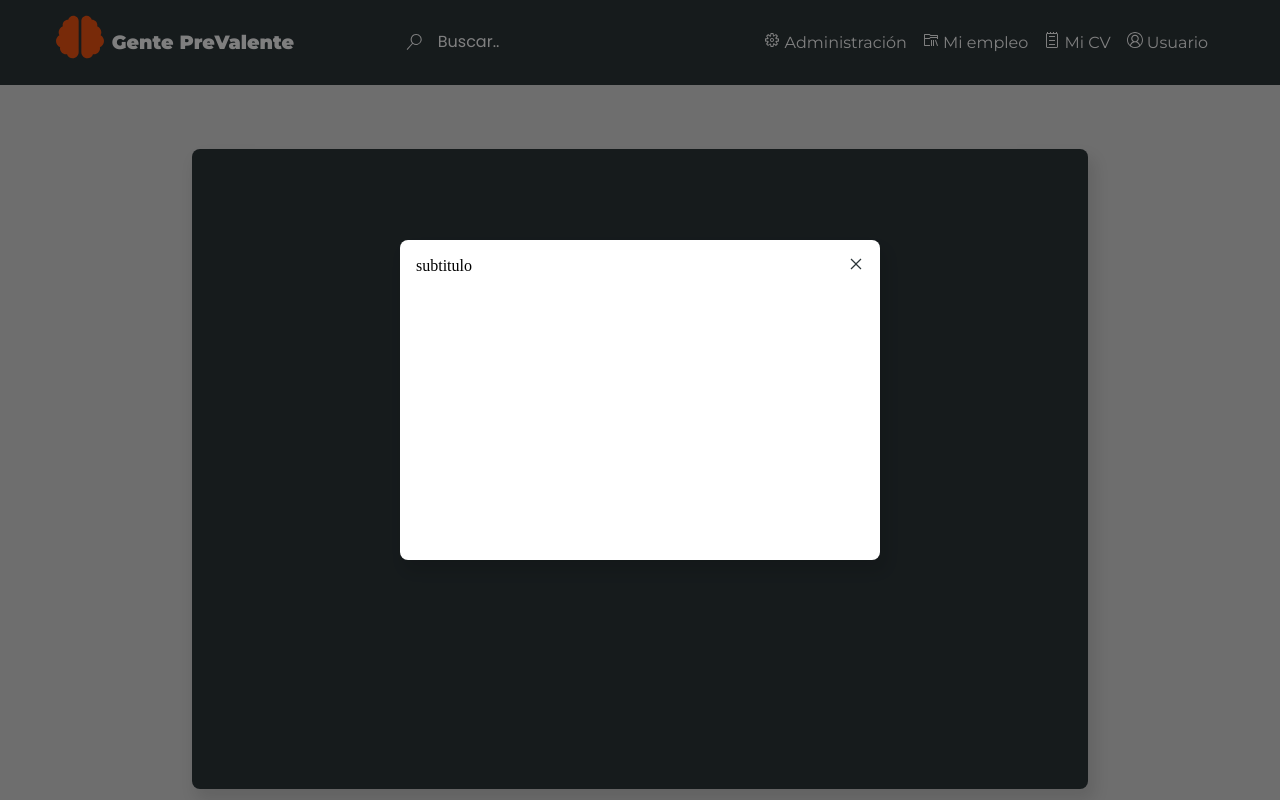
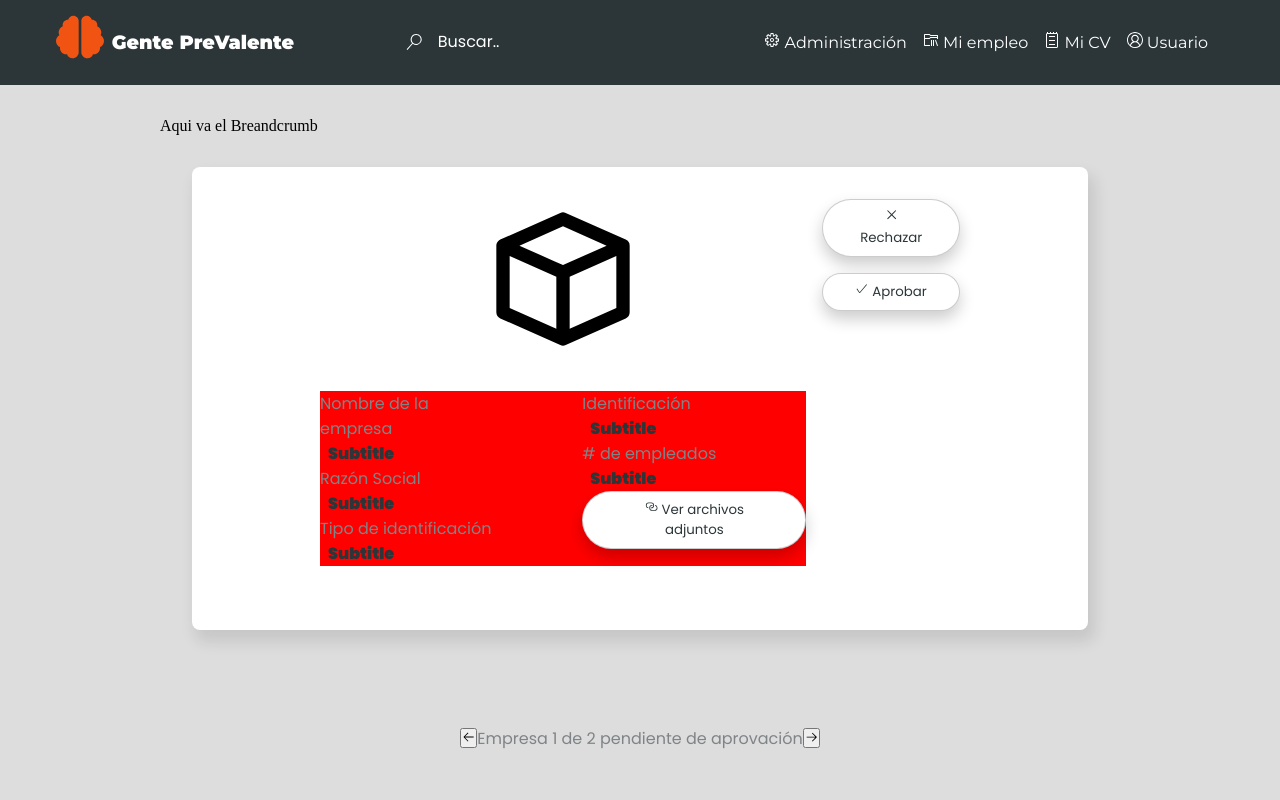
Before and after one commit to Jevelopers/PreValente, a React (Create React App) app in the folder prevalente/: page /Solicitud in a window 1280 px wide. Shown: the top 800 px of the page. Built offline with nearby package versions, Linux system fonts and the light colour scheme.

Commit message:
DatosEnCardAdministration

```diff
--- a/prevalente/src/App.js
+++ b/prevalente/src/App.js
@@ -15,6 +15,7 @@ function App() {
       <header className="App-header">
         <Routes>
           <Route path="/" element={<Layout />}>
+            <Route index element={<Administration />} />
             <Route path='Administration' element={<Administration />} />
             <Route path='Solicitud' element={<Solicitud />} />
             <Route path='Cv' element={<Error404 />} />
--- a/prevalente/src/Components/Card/Lg/Card.jsx
+++ b/prevalente/src/Components/Card/Lg/Card.jsx
@@ -1,17 +1,81 @@
 import React from 'react'
+import { useState } from 'react'
 import stylesCardLg from './Card.module.css'
+import stylesModal from '../../Modal/Modal.module.css'
+import logotipoEmpresa from '../../../Image/cube.svg'
+import ModalDoc from '../../Modal/ModalDoc'
+
+import { VscLink, VscDesktopDownload, VscCheck, VscChromeClose, VscArrowLeft, VscArrowRight } from 'react-icons/vsc';
 
 function Card() {
+  //Ctr del estado del modal
+  const [modalDoc, setmodalDoc] = useState(false);
+
+
   return (
-    <div className={stylesCardLg.card}>
-      <div className={stylesCardLg.card__colum}>
+    <>
+      <div className={stylesCardLg.card__wrapper}>
+        <div className={stylesCardLg.card}>
+          <div className={stylesCardLg.card__content}>
+            <div className={stylesCardLg.card__image}>
+              <img className={stylesCardLg.image} src={logotipoEmpresa} alt="" srcset="" />
+            </div>
+            <div className={stylesCardLg.card__info}>
+              <div className={stylesCardLg.info__colum}>
+                <h1 className={stylesCardLg.info__title}>Nombre de la empresa</h1>
+                <h6 className={stylesCardLg.info__description}>Subtitle</h6>
+                <h1 className={stylesCardLg.info__title}>Razón Social</h1>
+                <h6 className={stylesCardLg.info__description}>Subtitle</h6>
+                <h1 className={stylesCardLg.info__title}>Tipo de identificación</h1>
+                <h6 className={stylesCardLg.info__description}>Subtitle</h6>
+              </div>
+              <div className={stylesCardLg.info__colum}>
+                <h1 className={stylesCardLg.info__title}>Identificación</h1>
+                <h6 className={stylesCardLg.info__description}>Subtitle</h6>
+                <h1 className={stylesCardLg.info__title}># de empleados</h1>
+                <h6 className={stylesCardLg.info__description}>Subtitle</h6>
+                <button className={stylesCardLg.card__button} onClick={() => setmodalDoc(!modalDoc)}><VscLink /> Ver archivos adjuntos</button>
+                <ModalDoc stateModalDoc={modalDoc} changeModalDoc={setmodalDoc} >
+                  <div className={stylesModal.head__content}>
+                    <div className={stylesModal.content_box}>
+                      <h1 className={stylesModal.head__title}>RUT PrevlalentWare</h1>
+                      <h1 className={stylesModal.head__icon}><VscDesktopDownload /></h1>
+                    </div>
+                    <div className={stylesModal.content_box}>
+                      <h1 className={stylesModal.head__title}>Logo PrevlalentWare</h1>
+                      <h1 className={stylesModal.head__icon}><VscDesktopDownload /></h1>
+                    </div>
+                    <div className={stylesModal.content_box}>
+                      <h1 className={stylesModal.head__title}>Acta de constitución PrevlalentWare</h1>
+                      <h1 className={stylesModal.head__icon}><VscDesktopDownload /></h1>
+                    </div>
+                    <div className={stylesModal.content_box}>
+                      <h1 className={stylesModal.head__title}>Cámara de Comercio Prevalentware</h1>
+                      <h1 className={stylesModal.head__icon}><VscDesktopDownload /></h1>
+                    </div>
+                  </div>
+                </ModalDoc>
 
+              </div>
+            </div>
+          </div>
+
+          <div className={stylesCardLg.card__content__button} >
+            <button className={stylesCardLg.card__button}><VscChromeClose /> Rechazar</button>
+            <button className={stylesCardLg.card__button}><VscCheck /> Aprobar</button>
+          </div>
+        </div>
+
+        <div className={stylesCardLg.container__footer}>
+          <div className={stylesCardLg.pagination}>
+            <button><VscArrowLeft /></button>
+            <p className={stylesCardLg.text}>Empresa 1 de 2 pendiente de aprovación</p>
+            <button><VscArrowRight /></button>
+          </div>
+        </div>
       </div>
-      <div className={stylesCardLg.card__columbutton}>
+    </>
 
-      </div>
-
-    </div>
   )
 }
 
--- a/prevalente/src/Components/Card/Lg/Card.module.css
+++ b/prevalente/src/Components/Card/Lg/Card.module.css
@@ -1,24 +1,86 @@
 @import url('/src/index.css');
 
 .card {
-    width: 90%;
+    display: flex;
+    background: var(--color-text);
+    gap: 1rem;
+    padding: 2rem 8rem;
+    border-radius: .5rem;
+    box-shadow: 5px 10px 15px 2px rgba(0,0,0,0.1);
+}
+
+.card__content {
+    width: 80%;
+    display: flex;
+    flex-direction: column;
+}
+
+.card__image {
     display: flex;
     align-items: center;
-    border-radius: .5rem;
-    box-shadow: 5px 10px 15px 2px rgba(0,0,0,0.1);
-    background: var(--color-text);
+    justify-content: center;
 }
 
-.card__logo {
-    width: 50%;
-    height: 30%;
-    background: red;
+.image {
+    width: 10rem;
 }
 
-.body__title {
-    text-decoration: none;
+.image:hover {
+    transform: scale(1.1);
+}
+
+
+.card__button {
+    padding: .5rem 2rem;
+    border-radius: 50rem;
+    font-family: var(--font-text);
+    font-weight: 400;
+    color: var(--color-primary);
+    background: var(--color-text);
+    border: .1rem solid  rgba(0,0,0,0.2);
+    box-shadow: 0 .5rem 1rem 0  rgba(0,0,0,0.2);
+    cursor: pointer;
+}
+
+.card__info {
+    background: red;
+    width: 100%;
+    margin: 2rem 0;
+    display: flex;
+    column-gap: 5rem;
+}
+
+.info__title,
+.info__description {
+    font-family: var(--font-text);
+    font-size: 1rem;
+    font-weight: 400;
+    color: var(--color-accent);
+}
+
+.info__description {
+    color: var(--color-primary);
     font-weight: bold;
-    font-family: var(--font-primary);
-    font-size: 1.5rem;
-    color: var(--color-primary);
+    margin-left: .5rem;
 }
+
+.card__content__button {
+    display: flex;
+    flex-direction: column;
+    row-gap: 1rem;
+}
+
+.container__footer {
+    padding: 6rem 0;
+}
+
+.pagination {
+    display: flex;
+    align-items: center;
+    justify-content: center;
+}
+
+.text {
+    font-family: var(--font-text);
+    color: var(--color-accent);
+}
--- a/prevalente/src/Components/Modal/Modal.jsx
+++ /dev/null
@@ -1,25 +0,0 @@
-import React from 'react'
-import stylesModal from './Modal.module.css'
-import { VscChromeClose } from 'react-icons/vsc';
-
-function Modal() {
-  return (
-    <div>
-        <div className={stylesModal.overlay}>
-            <div className={stylesModal.overlay__container}>
-                <div className={stylesModal.container__header}>
-                    <div className={stylesModal.container__info}>subtitulo</div>
-                    <div className={stylesModal.button__cerrar}>
-                        <button className={stylesModal.button__icon}><VscChromeClose /></button>
-                    </div>
-                </div>
-                <div className={stylesModal.container__body}>
-
-                </div>
-            </div>
-        </div>
-    </div>
-  )
-}
-
-export default Modal
--- a/prevalente/src/Components/Modal/Modal.module.css
+++ b/prevalente/src/Components/Modal/Modal.module.css
@@ -15,8 +15,8 @@
 }
 
 .overlay__container {
-    width: 30rem;
-    min-height: 20rem;
+    width: 30vw;
+    height: 50vh;
     position: relative;
     border-radius: .5rem;
     background: var(--color-text);
@@ -25,40 +25,64 @@
 .container__header {
     width: 100%;
     position: absolute;
+    padding: 2rem;
+}
+
+.bar {
     display: flex;
     align-items: center;
-    justify-content: space-between;
-    padding: 1rem;
+    justify-content: flex-end;
+    position: relative;
 }
 
-.button__cerrar {
-    top: 0;
-    left: 0;
-}
-
-.button__icon {
+.bar__button {
+    position: absolute;
     background: transparent;
     border: none;
     color: var(--color-primary);
     font-size: 1rem;
 }
 
-.button__icon:hover {
+.bar__button:hover {
     color: var(--color-secundary);
     transform: scale(1.1);
 }
 
-.title {
+.body__title {
     font-family: var(--font-primary);
     color: var(--color-secundary);
+    font-size: 1.5rem;
 }
 
 .container__body {
     position: absolute;
-    margin: .5rem;
+    margin: 4rem 2rem;
+    display: flex;
+    flex-direction: column;
+}
+
+.head__content {
     display: flex;
     flex-direction: column;
     align-items: center;
-    justify-content: center;
-    background: red;
+    padding: .5rem;
 }
+
+.content_box {
+    width: 100%;
+    display: flex;
+    gap: 2rem;
+    align-items: center;
+    justify-content: space-between;
+}
+
+.head__title {
+    font-family: var(--font-text);
+    font-size: 1rem;
+}
+
+.head__icon:hover {
+    cursor: pointer;
+    color: var(--color-secundary);
+    transform: scale(1.1);
+}
--- /dev/null
+++ b/prevalente/src/Components/Modal/ModalDoc.jsx
@@ -0,0 +1,32 @@
+import React from 'react'
+import stylesModal from './Modal.module.css'
+import { VscChromeClose } from 'react-icons/vsc';
+
+function Modal({ children, stateModalDoc, changeModalDoc }) {
+    return (
+        <>
+            {stateModalDoc &&
+                <div className={stylesModal.overlay}>
+                    <div className={stylesModal.overlay__container}>
+                        <div className={stylesModal.container__header}>
+                            <div className={stylesModal.bar}>
+                                <button className={stylesModal.bar__button} onClick = { () => changeModalDoc(false)}><VscChromeClose /></button>
+                            </div>
+                        </div>
+                        <div className={stylesModal.container__body}>
+                            <div className={stylesModal.body__head}>
+                                <h1 className={stylesModal.body__title}>Documentos cargados </h1>
+                            </div>
+                            <div className={stylesModal.head__content}>
+                                {children}
+                            </div>
+                        </div>
+                    </div>
+                </div>
+            }
+        </>
+    )
+
+}
+
+export default Modal
--- a/prevalente/src/Page/Administration/Solicitud/Solicitud.js
+++ b/prevalente/src/Page/Administration/Solicitud/Solicitud.js
@@ -1,22 +1,19 @@
 import React from 'react'
 import stylesSolicitud from './Solicitud.module.css'
 
-import Modal from '../../../Components/Modal/Modal'
+import Card from '../../../Components/Card/Lg/Card';
 
 
 function Solicitud() {
   return (
     <div className={stylesSolicitud.container}>
       <div className={stylesSolicitud.container.header}>
+        {/** Aqui va el Breandcrumb */}
+        Aqui va el Breandcrumb
       </div>
       <div className={stylesSolicitud.container__body}>
-        <div className={stylesSolicitud.body__slider}>
-          <Modal />
-        </div>
-        <div className={stylesSolicitud.container__footer}>
-          <div className={stylesSolicitud.pagination}>
-          </div>
-        </div>
+        {/** Aqui va la tarjeta */}
+        <Card />
       </div>
     </div>
   )
--- a/prevalente/src/Page/Administration/Solicitud/Solicitud.module.css
+++ b/prevalente/src/Page/Administration/Solicitud/Solicitud.module.css
@@ -4,37 +4,10 @@
     padding: 2rem 10rem;
 }
 
-.container__subtitle {
-    font-family: var(--font-primary);
-    font-size: 1rem;
-    color: var(--color-secundary);
-    font-weight: 400;
-}
-
-.container__title {
-    font-family: var(--font-text);
-    font-size: 2rem;
-    color: var(--color-primary);
-}
-
 .container__body {
     margin: 2rem;
 }
 
-.body__slider {
-    display: grid;
-    height: 40rem;
-    grid-template-columns: repeat(auto-fit, minmax(min-content, 1fr));
-    border-radius: .5rem;
-    box-shadow: 5px 10px 15px 2px rgba(0,0,0,0.1);
-    background: var(--color-primary);
-}
-
-.container__footer {
-    display: flex;
-    align-items: center;
-    justify-content: center;
-}
 
 /*Diseño responsive Mobil */
 @media screen and (min-width: 320px) and (max-width: 768px) {
```
Also changed, not shown: prevalente/src/Components/Card/Sm/Card.jsx (+5 -4 lines), prevalente/src/Page/Administration/Administration.jsx (+5 -7 lines).
